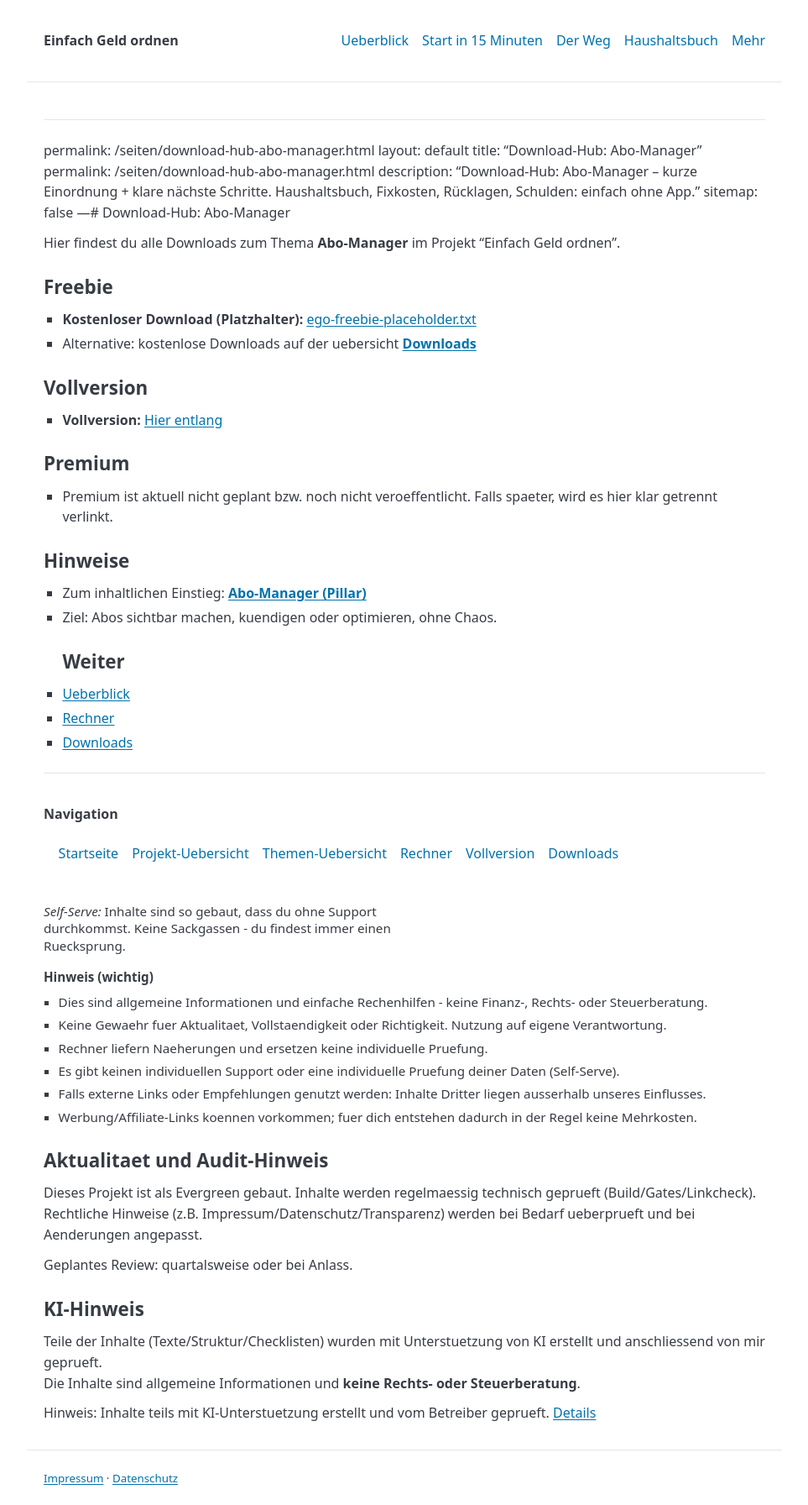
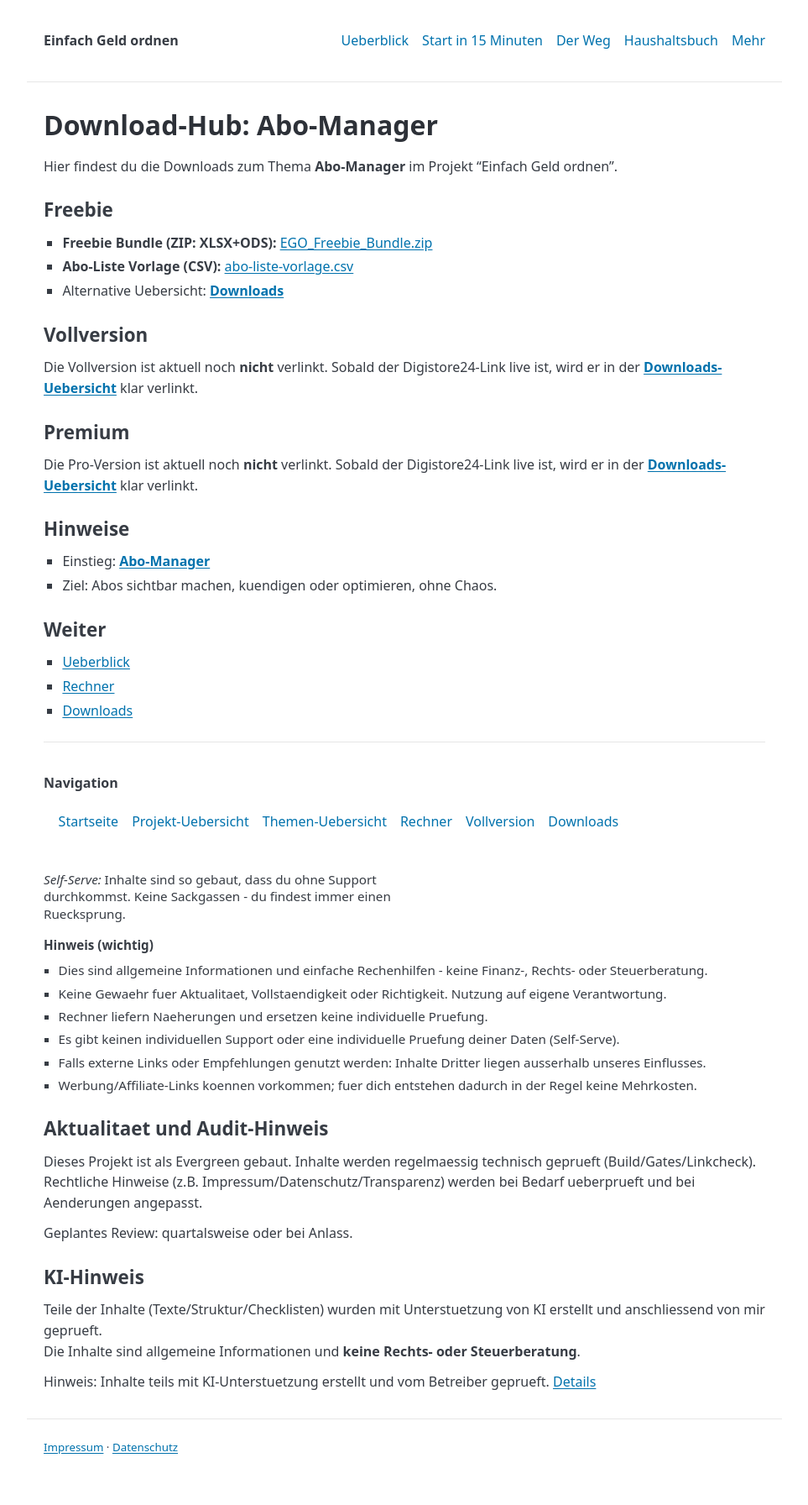
Before and after one commit to gluecklich-tools/einfach-geld-ordnen, a Jekyll site: the page built from seiten/download-hub-abo-manager.md, in a window 1280 px wide. Shown: the whole page at 84% size, without its empty margins (158-1121 px from the left). Built offline with Jekyll 4.4.1, drawn with Linux system fonts in a browser that asks for light colours; after the commit the page ends 1754 px from its top, so only the background shows below that.

Commit message:
Klaus-Run: automated gates + push 2026-02-22 12:25

```diff
--- a/seiten/download-hub-abo-manager.md
+++ b/seiten/download-hub-abo-manager.md
@@ -1,31 +1,34 @@
 ---
-permalink: /seiten/download-hub-abo-manager.html
 layout: default
 title: "Download-Hub: Abo-Manager"
 permalink: /seiten/download-hub-abo-manager.html
-description: "Download-Hub: Abo-Manager – kurze Einordnung + klare nächste Schritte. Haushaltsbuch, Fixkosten, Rücklagen, Schulden: einfach ohne App."
+description: "Downloads zum Thema Abo-Manager: Freebie + naechste Schritte. Einfach ohne App."
 sitemap: false
----# Download-Hub: Abo-Manager
+---
 
-Hier findest du alle Downloads zum Thema **Abo-Manager** im Projekt "Einfach Geld ordnen".
+# Download-Hub: Abo-Manager
+
+Hier findest du die Downloads zum Thema **Abo-Manager** im Projekt "Einfach Geld ordnen".
 
 ## Freebie
 
-- **Kostenloser Download (Platzhalter):** [ego-freebie-placeholder.txt]({{site.baseurl}}/downloads/ego-freebie-placeholder.txt)
-- Alternative: kostenlose Downloads auf der uebersicht **[Downloads]({{site.baseurl}}/seiten/downloads.html)**
+- **Freebie Bundle (ZIP: XLSX+ODS):** [EGO_Freebie_Bundle.zip]({{ site.baseurl }}/downloads/bundles/EGO_Freebie_Bundle.zip)
+- **Abo-Liste Vorlage (CSV):** [abo-liste-vorlage.csv]({{ site.baseurl }}/downloads/vorlagen/abo-liste-vorlage.csv)
+- Alternative Uebersicht: **[Downloads]({{ site.baseurl }}/seiten/downloads.html)**
 
 ## Vollversion
 
-- **Vollversion:** [Hier entlang]({{ site.baseurl }}/seiten/vollversion.html?utm_source=site&utm_medium=downloadhub&utm_campaign=vollversion)
+Die Vollversion ist aktuell noch **nicht** verlinkt. Sobald der Digistore24-Link live ist, wird er in der **[Downloads-Uebersicht]({{ site.baseurl }}/seiten/downloads.html#vollversion)** klar verlinkt.
 
 ## Premium
 
-- Premium ist aktuell nicht geplant bzw. noch nicht veroeffentlicht. Falls spaeter, wird es hier klar getrennt verlinkt.
+Die Pro-Version ist aktuell noch **nicht** verlinkt. Sobald der Digistore24-Link live ist, wird er in der **[Downloads-Uebersicht]({{ site.baseurl }}/seiten/downloads.html#pro)** klar verlinkt.
 
 ## Hinweise
 
-- Zum inhaltlichen Einstieg: **[Abo-Manager (Pillar)]({{site.baseurl}}/pillar/abo-manager.html)**
+- Einstieg: **[Abo-Manager]({{ site.baseurl }}/pillar/abo-manager.html)**
 - Ziel: Abos sichtbar machen, kuendigen oder optimieren, ohne Chaos.
+
 ## Weiter
 - [Ueberblick]({{ site.baseurl }}/pillar/einfach-geld-ordnen.html)
 - [Rechner]({{ site.baseurl }}/seiten/rechner-uebersicht.html)
```
